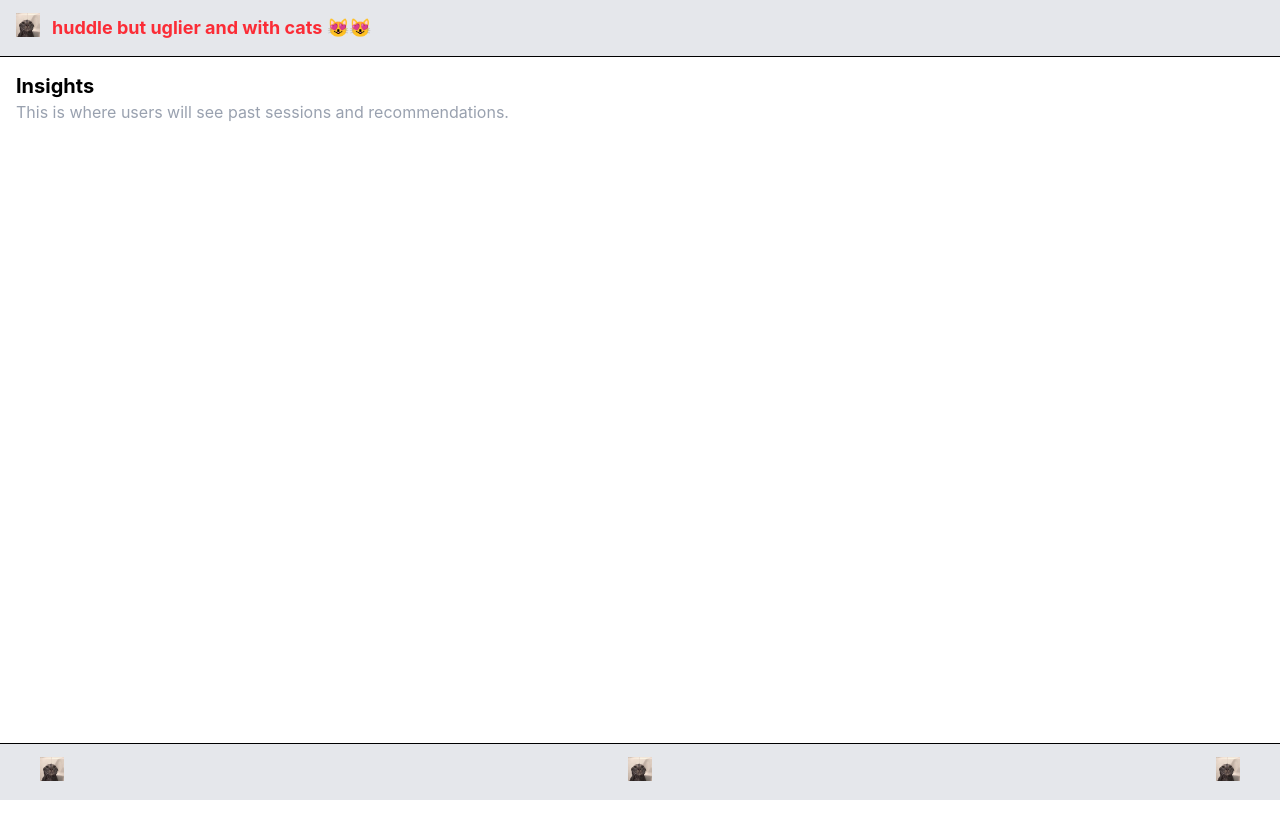
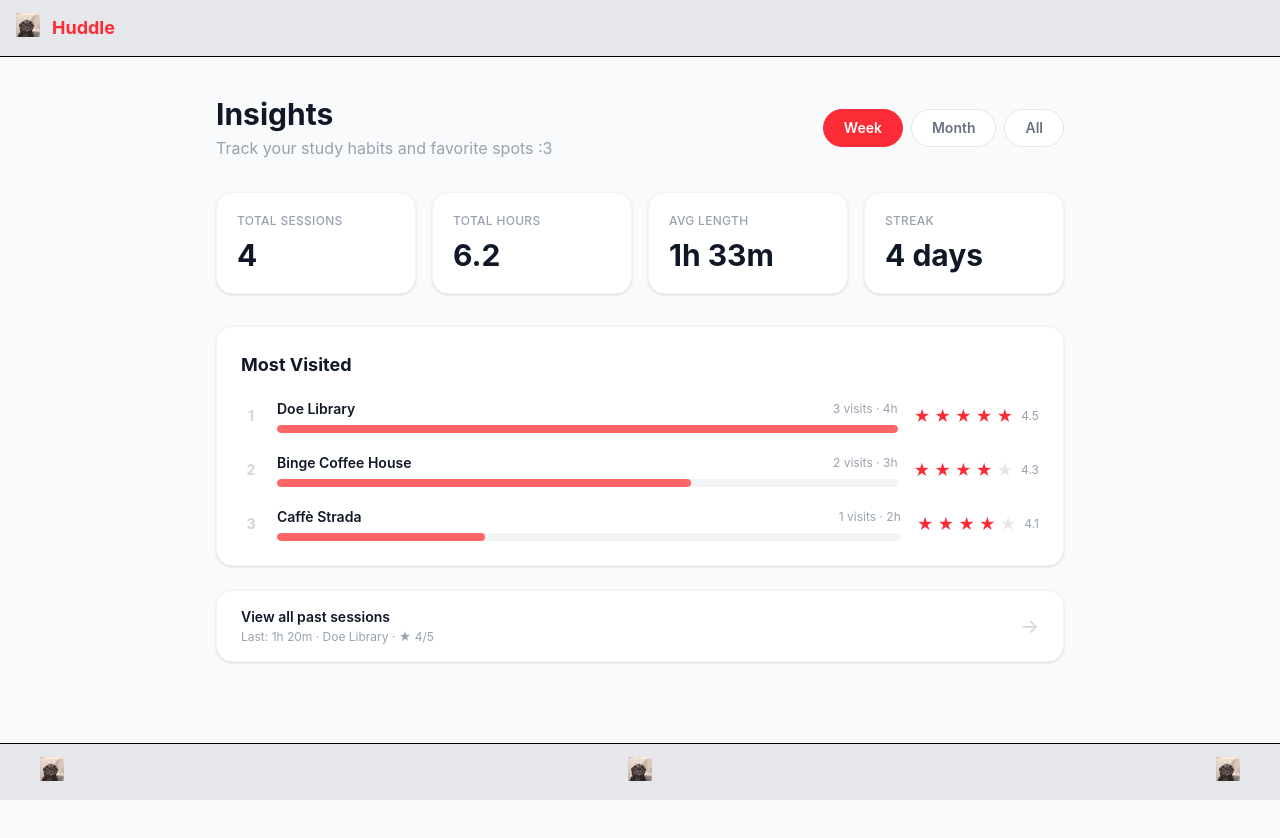
Before and after one commit to annie1in/huddle-sandbox, a React (Vite) app: page /insights in a window 1280 px wide. Shown: the top 838 px of the page. Before the commit the page ends 800 px from the top, so only its background shows below. Built offline with nearby package versions, Linux system fonts and the light colour scheme.

Commit message:
centered login/signup page + createda sample ui for insights (i forgot to put mock data in mockdata.js lol) w/ filterable stats (recently visited is empty for now)

```diff
--- a/src/components/navigation/TopBar.jsx
+++ b/src/components/navigation/TopBar.jsx
@@ -9,7 +9,7 @@ export default function TopBar() {
                         <button> <img src="/cat.webp" className="w-6 h-6 ml-4 cursor-pointer"/> </button>
                     </Link>
                     <Link to="/">
-                        <buttton> <span className="text-lg font-bold text-red-500">huddle but uglier and with cats 😻😻</span> </buttton>
+                        <buttton> <span className="text-lg font-bold text-red-500">Huddle</span> </buttton>
                     </Link>
                 </div>
             </div>
--- a/src/pages/Insights.jsx
+++ b/src/pages/Insights.jsx
@@ -1,8 +1,143 @@
+import { useState } from "react";
+import { useNavigate } from "react-router-dom";
+
+const dataByFilter = {
+  Week: {
+    stats: [
+      { label: "Total Sessions", value: "4" },
+      { label: "Total Hours", value: "6.2" },
+      { label: "Avg Length", value: "1h 33m" },
+      { label: "Streak", value: "4 days" },
+    ],
+    mostVisited: [
+      { name: "Doe Library", visits: 3, hours: 4, rating: 4.5, max: 3 },
+      { name: "Binge Coffee House", visits: 2, hours: 3, rating: 4.3, max: 3 },
+      { name: "Caffè Strada", visits: 1, hours: 2, rating: 4.1, max: 3 },
+    ],
+    lastSession: "1h 20m · Doe Library · ★ 4/5",
+  },
+  Month: {
+    stats: [
+      { label: "Total Sessions", value: "12" },
+      { label: "Total Hours", value: "18.5" },
+      { label: "Avg Length", value: "1h 32m" },
+      { label: "Streak", value: "4 days" },
+    ],
+    mostVisited: [
+      { name: "Doe Library", visits: 8, hours: 12, rating: 4.5, max: 8 },
+      { name: "Binge Coffee House", visits: 6, hours: 9, rating: 4.3, max: 8 },
+      { name: "Caffè Strada", visits: 4, hours: 5, rating: 4.1, max: 8 },
+      { name: "Qahwa Time", visits: 3, hours: 4, rating: 3.9, max: 8 },
+      { name: "MLK Jr. Building", visits: 2, hours: 3, rating: 3.5, max: 8 },
+    ],
+    lastSession: "1h 20m · Doe Library · ★ 4/5",
+  },
+  All: {
+    stats: [
+      { label: "Total Sessions", value: "47" },
+      { label: "Total Hours", value: "72.0" },
+      { label: "Avg Length", value: "1h 31m" },
+      { label: "Streak", value: "4 days" },
+    ],
+    mostVisited: [
+      { name: "Doe Library", visits: 20, hours: 30, rating: 4.5, max: 20 },
+      { name: "Binge Coffee House", visits: 15, hours: 22, rating: 4.3, max: 20 },
+      { name: "Caffè Strada", visits: 10, hours: 14, rating: 4.1, max: 20 },
+      { name: "Qahwa Time", visits: 8, hours: 10, rating: 3.9, max: 20 },
+      { name: "MLK Jr. Building", visits: 5, hours: 7, rating: 3.5, max: 20 },
+    ],
+    lastSession: "1h 20m · Doe Library · ★ 4/5",
+  },
+};
+
 export default function Insights() {
+  const [activeFilter, setActiveFilter] = useState("Week");
+  const navigate = useNavigate();
+  const { stats, mostVisited, lastSession } = dataByFilter[activeFilter];
+
+  const renderStars = (rating) =>
+    Array.from({ length: 5 }, (_, i) => (
+      <span key={i} className={`text-base ${i < Math.round(rating) ? "text-red-500" : "text-gray-200"}`}>★</span>
+    ));
+
   return (
-    <div className="p-4">
-      <h1 className="text-xl font-bold text-black">Insights</h1>
-      <p className="text-gray-400">This is where users will see past sessions and recommendations.</p>
+    <div className="min-h-screen bg-gray-50">
+      <div className="max-w-4xl mx-auto px-6 py-10">
+
+        {/* Header */}
+        <div className="flex items-center justify-between mb-8">
+          <div>
+            <h1 className="text-3xl font-bold text-gray-900">Insights</h1>
+            <p className="text-gray-400 mt-1">Track your study habits and favorite spots :3</p>
+          </div>
+          <div className="flex gap-2">
+            {["Week", "Month", "All"].map((f) => (
+              <button
+                key={f}
+                onClick={() => setActiveFilter(f)}
+                className={`px-5 py-2 rounded-full text-sm font-semibold border transition-all ${
+                  f === activeFilter
+                    ? "bg-red-500 text-white border-red-500"
+                    : "bg-white text-gray-500 border-gray-200 hover:border-red-300"
+                }`}
+              >
+                {f}
+              </button>
+            ))}
+          </div>
+        </div>
+
+        {/* Stats Grid */}
+        <div className="grid grid-cols-4 gap-4 mb-8">
+          {stats.map((s) => (
+            <div key={s.label} className="bg-white rounded-2xl p-5 shadow-sm border border-gray-100">
+              <p className="text-xs text-gray-400 font-medium uppercase tracking-wide">{s.label}</p>
+              <p className="text-3xl font-bold text-gray-900 mt-2">{s.value}</p>
+            </div>
+          ))}
+        </div>
+
+        {/* Most Visited */}
+        <div className="bg-white rounded-2xl shadow-sm border border-gray-100 p-6 mb-6">
+          <h2 className="text-lg font-bold text-gray-900 mb-5">Most Visited</h2>
+          <div className="space-y-5">
+            {mostVisited.map((spot, i) => (
+              <div key={spot.name} className="flex items-center gap-4">
+                <span className="text-sm font-bold text-gray-300 w-5 text-center">{i + 1}</span>
+                <div className="flex-1">
+                  <div className="flex items-center justify-between mb-1.5">
+                    <span className="text-sm font-semibold text-gray-900">{spot.name}</span>
+                    <span className="text-xs text-gray-400">{spot.visits} visits · {spot.hours}h</span>
+                  </div>
+                  <div className="h-2 bg-gray-100 rounded-full overflow-hidden">
+                    <div
+                      className="h-full bg-red-400 rounded-full transition-all duration-500"
+                      style={{ width: `${(spot.visits / spot.max) * 100}%` }}
+                    />
+                  </div>
+                </div>
+                <div className="flex items-center gap-1 min-w-max">
+                  {renderStars(spot.rating)}
+                  <span className="text-xs text-gray-400 ml-1">{spot.rating}</span>
+                </div>
+              </div>
+            ))}
+          </div>
+        </div>
+
+        {/* Past Sessions */}
+        <div
+          onClick={() => navigate("/past-sessions")}
+          className="bg-white rounded-2xl shadow-sm border border-gray-100 px-6 py-4 flex items-center justify-between cursor-pointer hover:border-red-300 hover:shadow-md transition-all"
+        >
+          <div>
+            <p className="text-sm font-semibold text-gray-900">View all past sessions</p>
+            <p className="text-xs text-gray-400 mt-0.5">Last: {lastSession}</p>
+          </div>
+          <span className="text-gray-300 text-xl">→</span>
+        </div>
+
+      </div>
     </div>
   );
 }
--- a/src/pages/auth/Login.jsx
+++ b/src/pages/auth/Login.jsx
@@ -5,10 +5,10 @@ export default function Login() {
   const navigate = useNavigate();
 
   return (
-    <div className="p-4">
+    <div className="flex flex-col items-center justify-center min-h-screen p-4">
       <h1 className="text-xl font-bold text-black">Login</h1>
       <p className="text-gray-400 mb-6">This is where users will log in.</p>
-      <div className="flex flex-col items-start space-y-4">
+      <div className="flex flex-col items-center space-y-4">
         <Button onClick={() => navigate("/signup")}>Sign Up</Button>
         <Button onClick={() => navigate("/study-spots")}>Log In</Button>
       </div>
```
